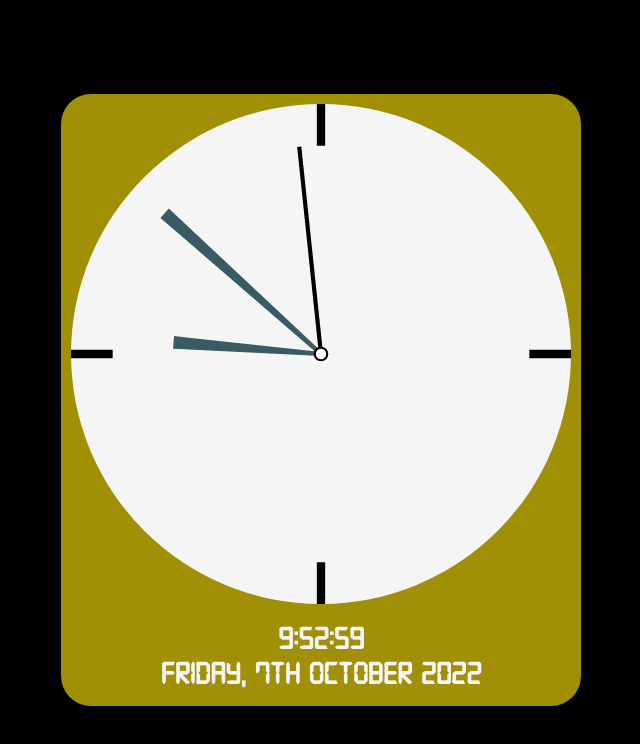
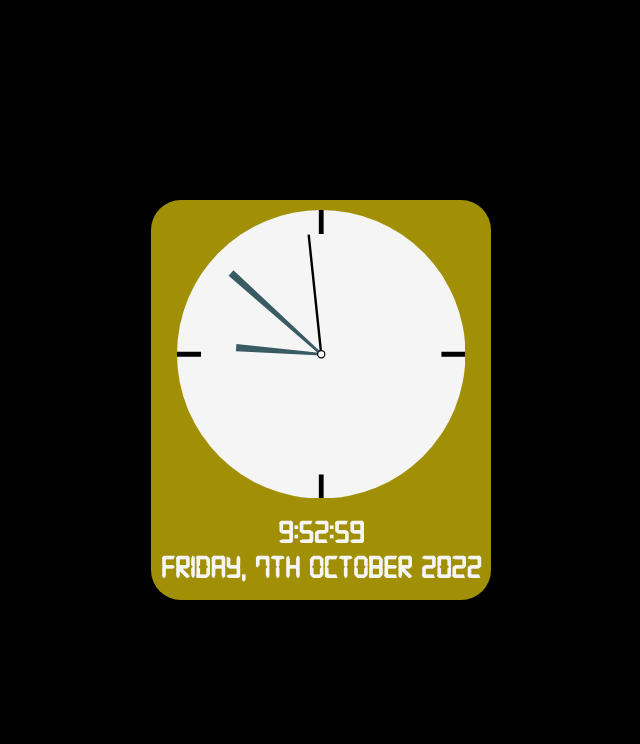
Before and after one commit to Lazer430/JavaScript_SVG_Clock, a plain HTML site: page index.html in a window 1280 px wide. Shown: the whole page, without its empty margins (319-959 px from the left). Drawn offline with Linux system fonts and the light colour scheme.

Commit message:
Update index.html

```diff
--- a/index.html
+++ b/index.html
@@ -6,14 +6,26 @@
       name="viewport"
       content="width=device-width, height=device-height,initial-scale=1.0"
     />
-    <title>Data Wiz</title>
+    <title>SVG Clock</title>
   </head>
-  <link href="stylesheet.css" rel="stylesheet"></link>
+  <link href="stylesheet.css" rel="stylesheet" />
   <body>
     <div id="content">
       <div class="wrapper">
-      <svg id="svg" width="500" height="500" class="circle" viewBox="40 240 120 120">
-        <ellipse cx="100" cy="300" fill="whitesmoke" rx="60" ry="60"></ellipse>
+        <svg
+          id="svg"
+          width="90%"
+          height="90%"
+          class="circle"
+          viewBox="40 240 120 120"
+        >
+          <ellipse
+            cx="100"
+            cy="300"
+            fill="whitesmoke"
+            rx="60"
+            ry="60"
+          ></ellipse>
           <path
             id="clock-arrow"
             stroke="black"
@@ -36,57 +48,95 @@
             fill="#395B64"
             d="M100 300 L99 265 L101 265 Z"
           ></path>
-        <path stroke="black" stroke-width="2px" d="M100 360 V350 M100 240 V250"></path>
-        <path stroke="black" stroke-width="2px" d="M40 300 H50 M160 300 H150"></path>
-        <circle r="1.5" cx="100" cy="300" stroke="black" stroke-width="0.5" fill="white"></circle>
+          <path
+            stroke="black"
+            stroke-width="2px"
+            d="M100 360 V350 M100 240 V250"
+          ></path>
+          <path
+            stroke="black"
+            stroke-width="2px"
+            d="M40 300 H50 M160 300 H150"
+          ></path>
+          <circle
+            r="1.5"
+            cx="100"
+            cy="300"
+            stroke="black"
+            stroke-width="0.5"
+            fill="white"
+          ></circle>
         </svg>
-      <br>
-      <br>
+        <br />
+        <br />
         <h1 id="digital-time"></h1>
-      <br>
+        <br />
         <h1 id="date">ok</h1>
-      <br>
+        <br />
       </div>
     </div>
     <script>
-      function getDate(){
+      function getDate() {
+        let today = new Date();
+        let htime = today.getHours();
+        let mtime = today.getMinutes();
+        let stime = today.getSeconds();
 
-        let today = new Date();
-        let htime=today.getHours();
-        let mtime=today.getMinutes();
-        let stime=today.getSeconds();
-
-        let hours = (((htime%12) + (htime/60))/12)*360;
-        let min = (mtime/60)*360;
-        let sec = (stime/60)*360;
+        let hours = (((htime % 12) + htime / 60) / 12) * 360;
+        let min = (mtime / 60) * 360;
+        let sec = (stime / 60) * 360;
 
         let digitalTime = "" + htime + ":" + mtime + ":" + stime;
 
-        const months = ["January", "February", "March", "April", "May", "June", "July", "August", "September", "October", "November", "December"];
-        const days = ["Sunday","Monday","Tuesday","Wednesday","Thursday","Friday","Saturday"];
+        const months = [
+          "January",
+          "February",
+          "March",
+          "April",
+          "May",
+          "June",
+          "July",
+          "August",
+          "September",
+          "October",
+          "November",
+          "December",
+        ];
+        const days = [
+          "Sunday",
+          "Monday",
+          "Tuesday",
+          "Wednesday",
+          "Thursday",
+          "Friday",
+          "Saturday",
+        ];
 
         let month = months[today.getMonth()];
         let year = today.getFullYear();
         let day = days[today.getDay()];
         let dayDate = today.getDate();
 
-        document.getElementById("digital-time").textContent=digitalTime;
+        document.getElementById("digital-time").textContent = digitalTime;
 
-        let dayEnd="th ";
+        let dayEnd = "th ";
 
-        if(dayDate===0) dayEnd="st ";
-        else if(dayDate===1) dayEnd="nd ";
-        else if(dayDate===2) dayEnd="rd ";
+        if (dayDate === 0) dayEnd = "st ";
+        else if (dayDate === 1) dayEnd = "nd ";
+        else if (dayDate === 2) dayEnd = "rd ";
 
         let dateDisplay = day + ", " + dayDate + dayEnd + month + " " + year;
 
-        document.getElementById("date").textContent=dateDisplay;
+        document.getElementById("date").textContent = dateDisplay;
 
         console.log("Hours: " + hours + " Min: " + min + " Sec: " + sec);
-        document.getElementById("clock-arrow").style.transform="rotateZ("+sec+"deg)";
-        document.getElementById("clock-arrow2").style.transform="rotateZ("+min+"deg)";
-        document.getElementById("clock-arrow3").style.transform="rotateZ("+hours+"deg)";
-        setTimeout(getDate,1000);
+        document.getElementById("clock-arrow").style.transform =
+          "rotateZ(" + sec + "deg)";
+        document.getElementById("clock-arrow2").style.transform =
+          "rotateZ(" + min + "deg)";
+        document.getElementById("clock-arrow3").style.transform =
+          "rotateZ(" + hours + "deg)";
+        setTimeout(getDate, 1000);
       }
       //document.getElementById('svg').onmouseover=function(){getDate();};
       //document.getElementById("svg").addEventListener("mouseover",getDate);
```
Lines whose indentation alone changed are shown as unchanged.
